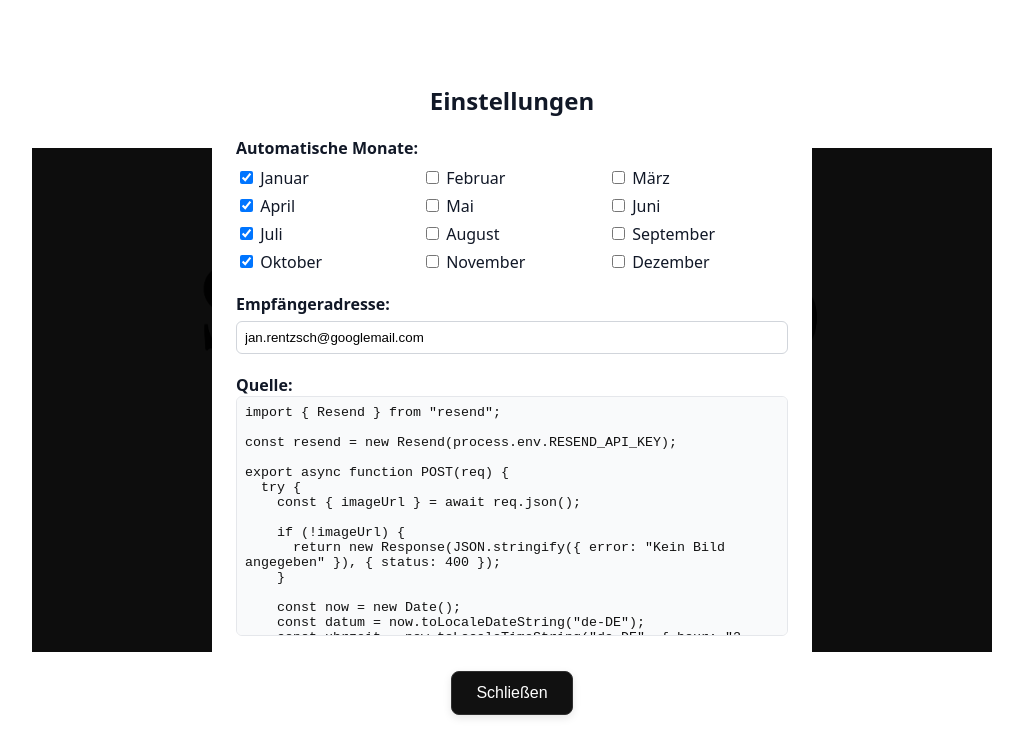
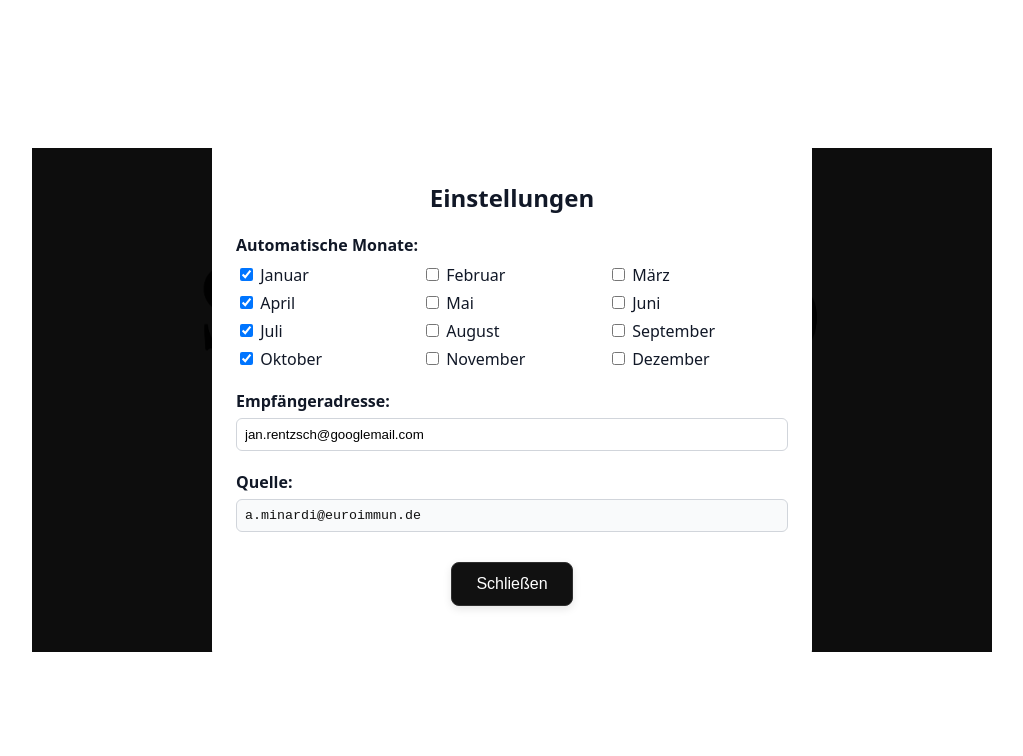
Before and after one commit to Snaefell18/qs4, a Next.js app: page / in a window 1280 px wide. Both pictures are taken after a click on the button "Einstellungen". Shown: the top 756 px of the page, without its empty margins (128-1151 px from the left). Built offline with nearby package versions, Linux system fonts and the light colour scheme.

Commit message:
Update page.js

```diff
--- a/app/page.js
+++ b/app/page.js
@@ -187,57 +187,19 @@ export default function Home() {
               />
 
 <label style={{ fontWeight: "bold" }}>Quelle:</label>
-              <textarea
+<input
+  type="text"
   readOnly
-                value={`import { Resend } from "resend";
-
-const resend = new Resend(process.env.RESEND_API_KEY);
-
-export async function POST(req) {
-  try {
-    const { imageUrl } = await req.json();
-
-    if (!imageUrl) {
-      return new Response(JSON.stringify({ error: "Kein Bild angegeben" }), { status: 400 });
-    }
-
-    const now = new Date();
-    const datum = now.toLocaleDateString("de-DE");
-    const uhrzeit = now.toLocaleTimeString("de-DE", { hour: "2-digit", minute: "2-digit" });
-
-    const html = \`
-      <p>Hey Adri,</p>
-      <p>hier die WSJ-Wechselkurse vom <strong>\${datum}</strong> um <strong>\${uhrzeit}</strong>.</p>
-      <p><img src="\${imageUrl}" /></p>
-      <p>Liebe Grüße</p>
-      <p>Jan</p>
-    \`;
-
-    const data = await resend.emails.send({
-      from: "Jan Rentzsch <onboarding@resend.dev>",
-      to: "jan.rentzsch@googlemail.com",
-      subject: \`WSJ-Wechselkurse vom \${datum}\`,
-      html,
-    });
-
-    return new Response(JSON.stringify({ success: true, data }), {
-      headers: { "Content-Type": "application/json" },
-    });
-  } catch (err) {
-    console.error(err);
-    return new Response(JSON.stringify({ error: "Fehler beim Senden der Mail" }), { status: 500 });
-  }
-}`}
+  value="a.minardi@euroimmun.de"
   style={{
     width: "100%",
-                  height: "240px",
-                  fontFamily: "monospace",
+    padding: "8px",
+    marginTop: "6px",
+    border: "1px solid #d1d5db",
+    borderRadius: "6px",
     background: "#f9fafb",
     color: "#111",
-                  border: "1px solid #e5e7eb",
-                  borderRadius: "6px",
-                  padding: "8px",
-                  resize: "none",
+    fontFamily: "monospace",
   }}
 />
 
```
Lines whose indentation alone changed are shown as unchanged.
